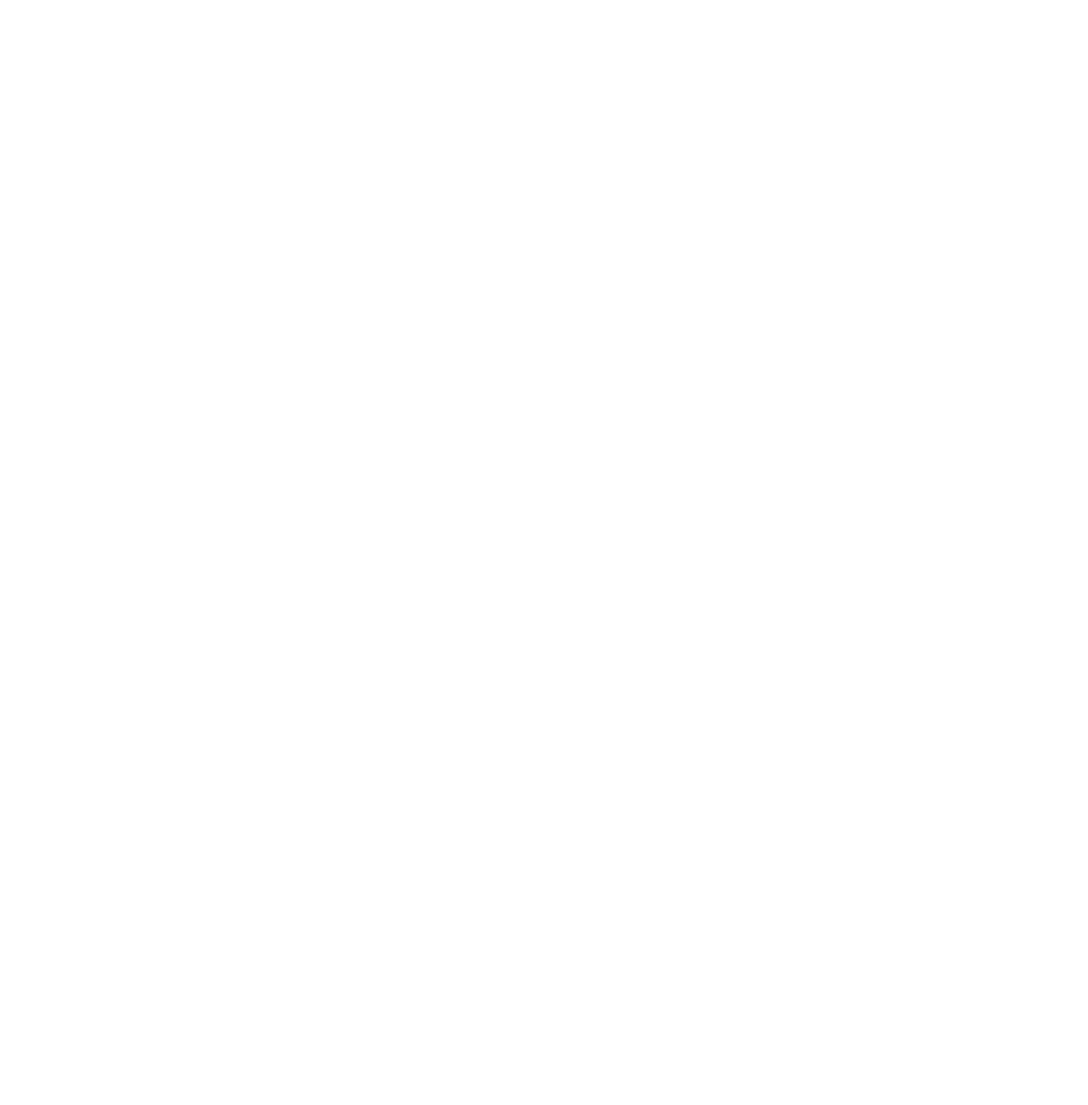
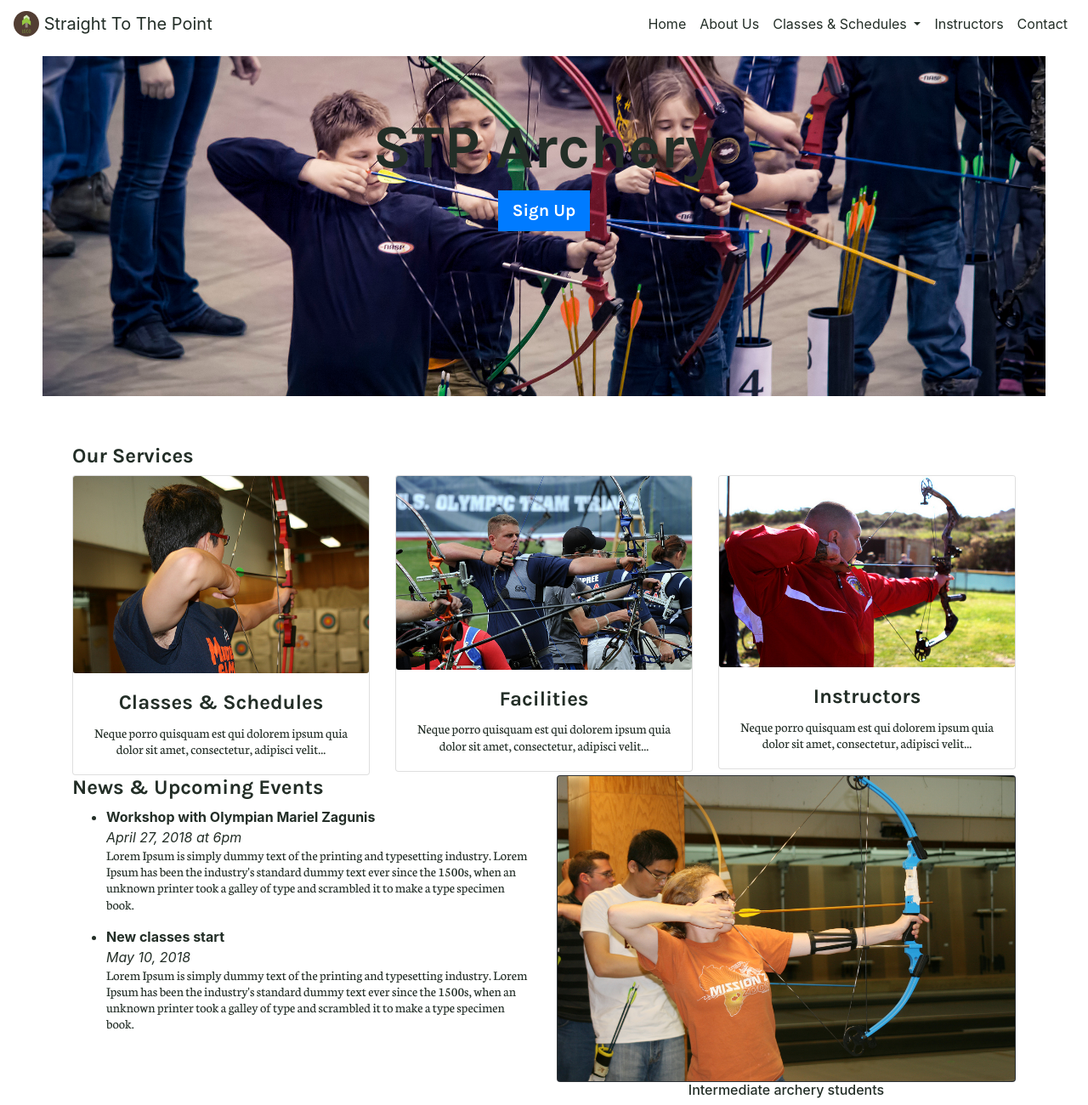
Before and after one commit to alisonchiu/styp-archery, a plain HTML site: page index.html in a window 1280 px wide. Shown: the top 1300 px of the page at 85% size. Before the commit the page ends 800 px from the top, so only its background shows below. Drawn offline with nearby package versions, Linux system fonts and the light colour scheme.

Commit message:
homepage updated

```diff
--- a/index.html
+++ b/index.html
@@ -0,0 +1,148 @@
+<!DOCTYPE html>
+<html lang="en">
+	<head>
+		<meta charset="utf-8">
+		<title>Straight To The Point Archery</title>
+		<link rel="stylesheet" href="styles/normalize.css">
+    <link rel="stylesheet" href="https://stackpath.bootstrapcdn.com/bootstrap/4.1.0/css/bootstrap.min.css" integrity="sha384-9gVQ4dYFwwWSjIDZnLEWnxCjeSWFphJiwGPXr1jddIhOegiu1FwO5qRGvFXOdJZ4" crossorigin="anonymous">
+
+    <link href="https://fonts.googleapis.com/css?family=Karla:700|Neuton" rel="stylesheet">
+		<link rel="stylesheet" href="https://use.fontawesome.com/releases/v5.0.10/css/all.css" integrity="sha384-+d0P83n9kaQMCwj8F4RJB66tzIwOKmrdb46+porD/OvrJ+37WqIM7UoBtwHO6Nlg" crossorigin="anonymous">
+    <link rel="stylesheet" href="styles/main.css">
+	</head>
+
+	<body>
+		<nav class="navbar fixed-top navbar-light navbar-custom navbar-expand-lg">
+			<a class="navbar-brand" href="#">
+				<img src="images/logo.jpg" width="30" height="30" class="d-inline-block align-top" alt="STP Logo">
+				Straight To The Point
+			</a>
+
+			<button class="navbar-toggler" type="button" data-toggle="collapse" data-target="#navbarNavDropdown" aria-controls="navbarNavDropdown" aria-expanded="false" aria-label="Toggle navigation">
+				<span class="navbar-toggler-icon"></span>
+			</button>
+			<div class="collapse navbar-collapse" id="navbarNavDropdown">
+				<ul class="navbar-nav ml-auto">
+					<li class="nav-item">
+						<a class="nav-link" href="#">Home <span class="sr-only">(current)</span></a>
+					</li>
+					<li class="nav-item">
+						<a class="nav-link" href="#">About Us</a>
+					</li>
+					<li class="nav-item dropdown">
+						<a class="nav-link dropdown-toggle" href="#" id="navbarDropdown" role="button" data-toggle="dropdown" aria-haspopup="true" aria-expanded="false">
+							Classes &amp; Schedules
+						</a>
+						<div class="dropdown-menu" aria-labelledby="navbarDropdown">
+							<a class="dropdown-item" href="#">General</a>
+							<a class="dropdown-item" href="#">Private</a>
+						</div>
+					</li>
+					<li class="nav-item">
+						<a class="nav-link" href="#">Instructors</a>
+					</li>
+					<li class="nav-item">
+						<a class="nav-link" href="#">Contact</a>
+					</li>
+				</ul>
+			</div>
+		</nav>
+
+		<div class="jumbotron jumbotron-fluid text-center">
+			<h1>STP Archery</h1>
+			<a class="btn btn-primary btn-lg" href="#" role="button">Sign Up</a>
+		</div>
+
+		<div class="container">
+			<div id="services" class="row">
+				<div class="col-md-12">
+					<h5>Our Services</h5>
+					<div class="row text-center">
+						<div class="col-md-4">
+							<div class="card">
+								<img class="card-img" src="images/lesson2.jpg" alt="Card image">
+								<div class="card-body">
+									<h5 class="card-title">Classes &amp; Schedules</h5>
+									<p class="card-text">Neque porro quisquam est qui dolorem ipsum quia dolor sit amet, consectetur, adipisci velit...</p>
+								</div>
+							</div>
+						</div>
+
+						<div class="col-md-4">
+							<div class="card">
+								<img class="card-img" src="images/students-competing.jpg" alt="Card image">
+								<div class="card-body">
+									<h5 class="card-title">Facilities</h5>
+									<p class="card-text">Neque porro quisquam est qui dolorem ipsum quia dolor sit amet, consectetur, adipisci velit...</p>
+								</div>
+							</div>
+						</div>
+
+						<div class="col-md-4">
+							<div class="card">
+								<img class="card-img" src="images/nathan-lee-instructor.jpg" alt="Card image">
+								<div class="card-body">
+									<h5 class="card-title">Instructors</h5>
+									<p class="card-text">Neque porro quisquam est qui dolorem ipsum quia dolor sit amet, consectetur, adipisci velit...</p>
+								</div>
+							</div>
+						</div>
+					</div>
+				</div>
+
+			</div>
+
+			<div id="news" class="row">
+				<div class="col-md-6">
+					<h5>News &amp; Upcoming Events</h5>
+					<ul>
+						<li><b>Workshop with Olympian Mariel Zagunis</b><br>
+								<i>April 27, 2018 at 6pm</i>
+								<p>Lorem Ipsum is simply dummy text of the printing and typesetting industry. Lorem Ipsum has been the industry's standard dummy text ever since the 1500s, when an unknown printer took a galley of type and scrambled it to make a type specimen book.</p>
+						</li>
+						<li><b>New classes start</b><br>
+								<i>May 10, 2018</i>
+								<p>Lorem Ipsum is simply dummy text of the printing and typesetting industry. Lorem Ipsum has been the industry's standard dummy text ever since the 1500s, when an unknown printer took a galley of type and scrambled it to make a type specimen book.</p>
+						</li>
+					</ul>
+				</div>
+
+				<div class="col-md-6">
+					<div class="card bg-dark text-white">
+						<img class="card-img" src="images/class2.jpg" alt="Card image">
+
+					</div>
+					<h6 class="text-center">Intermediate archery students</h6>
+				</div>
+			</div>
+
+		</div>
+
+		<footer class="static-bottom navbar-light navbar-custom">
+			<div class="container-fluid">
+				<div class="row">
+					<div class="col-sm-3">
+							<img src="images/logo.jpg" width="100" height="100" alt="STP Logo">
+						</div>
+						<div class="col-sm-5">
+							<h6>Straight To The Point</h6>
+							<p>528 Nock Point Ln <br>
+							Tacoma, WA 98412 <br>
+							archery-education@example.com <br>
+							(253)555-1010</p>
+						</div>
+					<div class="col-sm-4">
+						<h6>Connect with us</h6>
+						<a href="#"><i class="fab fa-facebook-square fa-2x"></i></a>
+						<a href="#"><i class="fab fa-twitter-square fa-2x"></i></a>
+						<a href="#"><i class="fas fa-envelope-square fa-2x"></i></a>
+						</div>
+					</div>
+				</div>
+		</footer>
+
+	<script src="https://code.jquery.com/jquery-3.3.1.slim.min.js" integrity="sha384-q8i/X+965DzO0rT7abK41JStQIAqVgRVzpbzo5smXKp4YfRvH+8abtTE1Pi6jizo" crossorigin="anonymous"></script>
+	<script src="https://cdnjs.cloudflare.com/ajax/libs/popper.js/1.14.0/umd/popper.min.js" integrity="sha384-cs/chFZiN24E4KMATLdqdvsezGxaGsi4hLGOzlXwp5UZB1LY//20VyM2taTB4QvJ" crossorigin="anonymous"></script>
+	<script src="https://stackpath.bootstrapcdn.com/bootstrap/4.1.0/js/bootstrap.min.js" integrity="sha384-uefMccjFJAIv6A+rW+L4AHf99KvxDjWSu1z9VI8SKNVmz4sk7buKt/6v9KI65qnm" crossorigin="anonymous"></script>
+	</body>
+</html>
--- a/styles/main.css
+++ b/styles/main.css
@@ -96,3 +96,38 @@ p {
     border-radius: 0px;
     font-family: 'Karla', sans-serif;
 }
+
+.navbar-custom {
+    background-color: #ffffff;
+}
+
+.jumbotron {
+	margin-top: 2vh;
+	background: url("../images/class1.jpg")
+							center center no-repeat;
+	background-size: cover;
+	height: 400px;
+	width: auto;
+	margin-bottom: 7vh;
+}
+
+footer {
+	padding-top: 15vh;
+}
+
+/* change the brand and text color */
+.navbar-custom .navbar-brand,
+.navbar-custom .navbar-text {
+    color: #232e27;
+}
+
+/* change the link color */
+.navbar-custom .navbar-nav .nav-link {
+    color: #232e27;
+}
+
+/* change the color of active or hovered links */
+.navbar-custom .nav-item.active .nav-link,
+.navbar-custom .nav-item:hover .nav-link {
+    color: #bbbbbb;
+}
```
